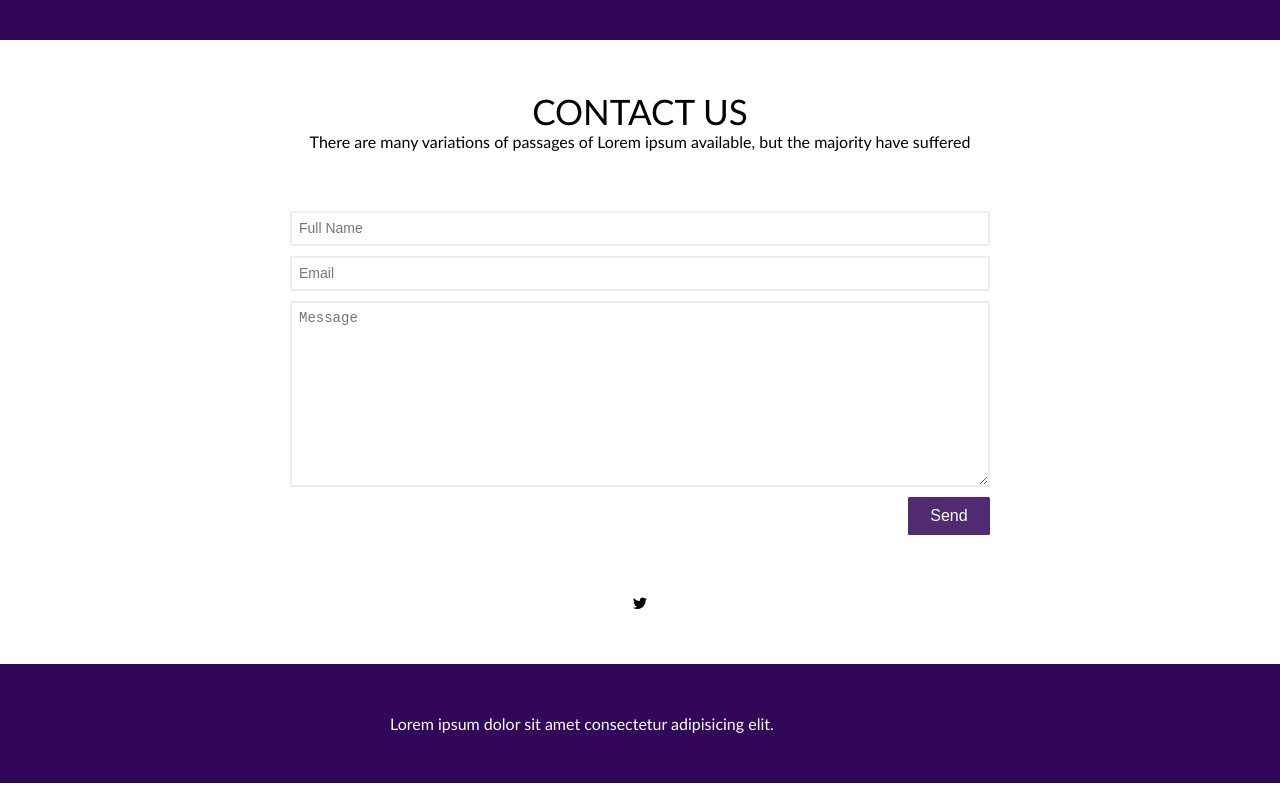
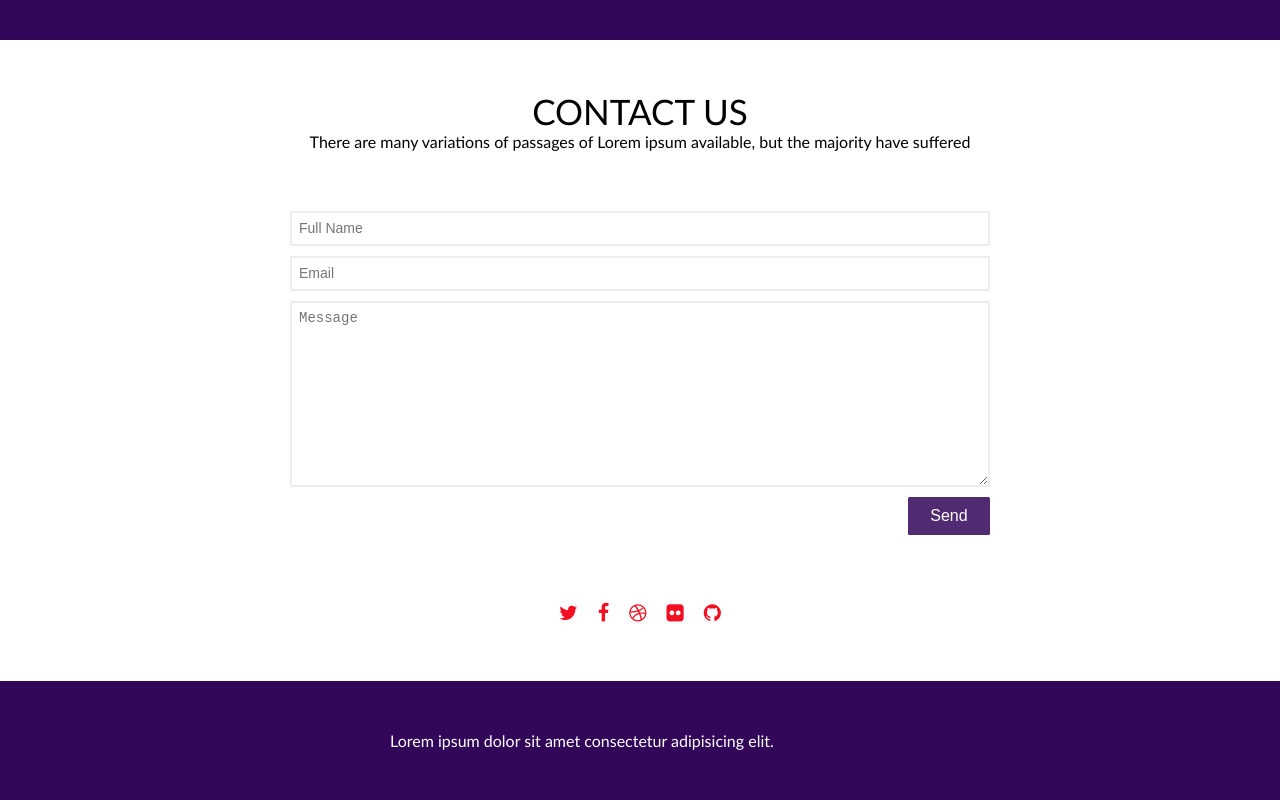
Before and after one commit to IngaGd/06-nick, a website: page index.html in a window 1280 px wide. Shown: the part 2670-3470 px from the top of the page. Drawn offline with Linux system fonts and the light colour scheme.

Commit message:
Socials #8

```diff
--- a/CSS/components/button.css
+++ b/CSS/components/button.css
@@ -2,6 +2,7 @@
     background-color: var(--main-color);
     color: #fff;
     width: auto;
+    display:inline-block;
     padding: 0.7em;
     padding-left: 1.4em;
     padding-right: 1.4em;
--- a/CSS/pages/home.css
+++ b/CSS/pages/home.css
@@ -48,6 +48,22 @@ h2 {
     height: 300px;
 }
 
+.socials > a {
+    color: #F30F21;
+    font-size: 20px;
+    text-decoration: none;
+    padding: 8px;
+    border-radius: 50px;
+    transition: all 0.3s;
+}
+
+.socials > a:hover {
+    color: #32075A;
+    background-color: #F30F21;
+    box-shadow: 0 10px 5px #0003;
+}
+
+
 #back-to-top {
     background-color: #F30F21;
     width: 60px;
--- a/index.html
+++ b/index.html
@@ -135,7 +135,11 @@
                 </div>
             </form>
             <div class="socials">
-                <i class="fa fa-twitter"></i>
+                <a href="#" class="fa fa-twitter"></a>
+                <a href="#" class="fa fa-facebook"></a>
+                <a href="#" class="fa fa-dribbble"></a>
+                <a href="#" class="fa fa-flickr"></a>
+                <a href="#" class="fa fa-github"></a>
             </div>
         </div>
     </section>
```
